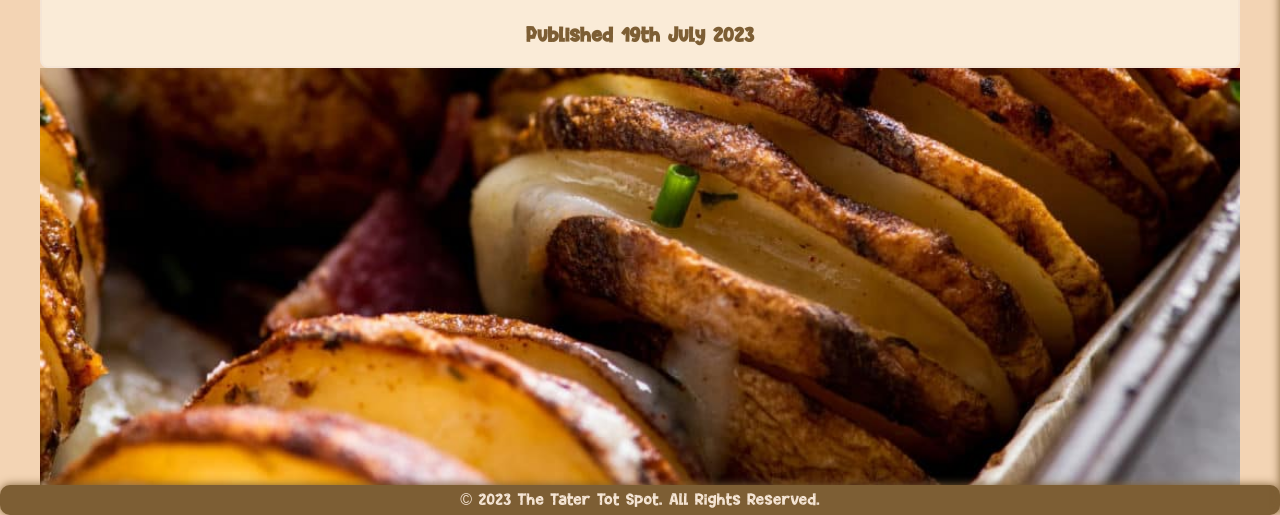
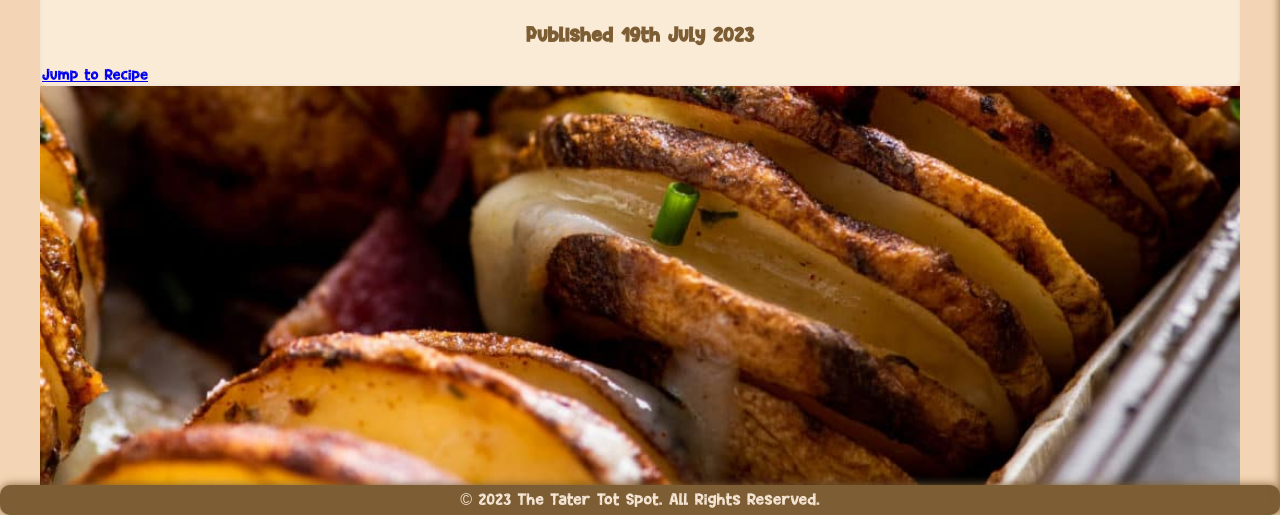
Before and after one commit to Dracevui/set08101, a plain HTML site: page hasselback_potatoes_recipe.html in a window 1280 px wide. Shown: the part 285-800 px from the top of the page. Drawn offline with Linux system fonts and the light colour scheme.

Commit message:
added a jump to recipe button

```diff
--- a/hasselback_potatoes_recipe.html
+++ b/hasselback_potatoes_recipe.html
@@ -52,6 +52,9 @@
         <section class="box">
           <h2 class="underline">Hasselback Potatoes Recipe</h2>
           <h3>Published 19th July 2023</h3>
+          <a href="#ingredients-section" class="jump-to-recipe"
+            >Jump to Recipe</a
+          >
         </section>
 
         <!-- Recipe Image Banner -->
@@ -74,7 +77,7 @@
           </p>
         </section>
 
-        <div class="box2">
+        <div class="box2" id="ingredients-section">
           <!-- Ingredients Box -->
           <div class="content">
             <h3>Ingredients:</h3>
--- a/style.css
+++ b/style.css
@@ -41,6 +41,10 @@ body {
   margin: 0;
   border: 2px solid #f5e5d5;
   border-radius: 8px;
+}
+
+.box .jump-to-recipe {
+  overflow: hidden;
 }
 
 .box2 {
@@ -371,6 +375,11 @@ input[type="number"] {
   border-bottom: 2px solid #7d5e34;
 }
 
+.jump-to-recipe {
+  font-family: "PotatoChips", sans-serif;
+  font-size: 15px;
+}
+
 @media only screen and (max-width: 768px) {
   .logo-container img {
     max-width: 50%;
```
Also changed, not shown: croquettes_recipe.html (+4 -2 lines), index.html (+1 -1 lines), potato_skins_recipe.html (+4 -1 lines).
